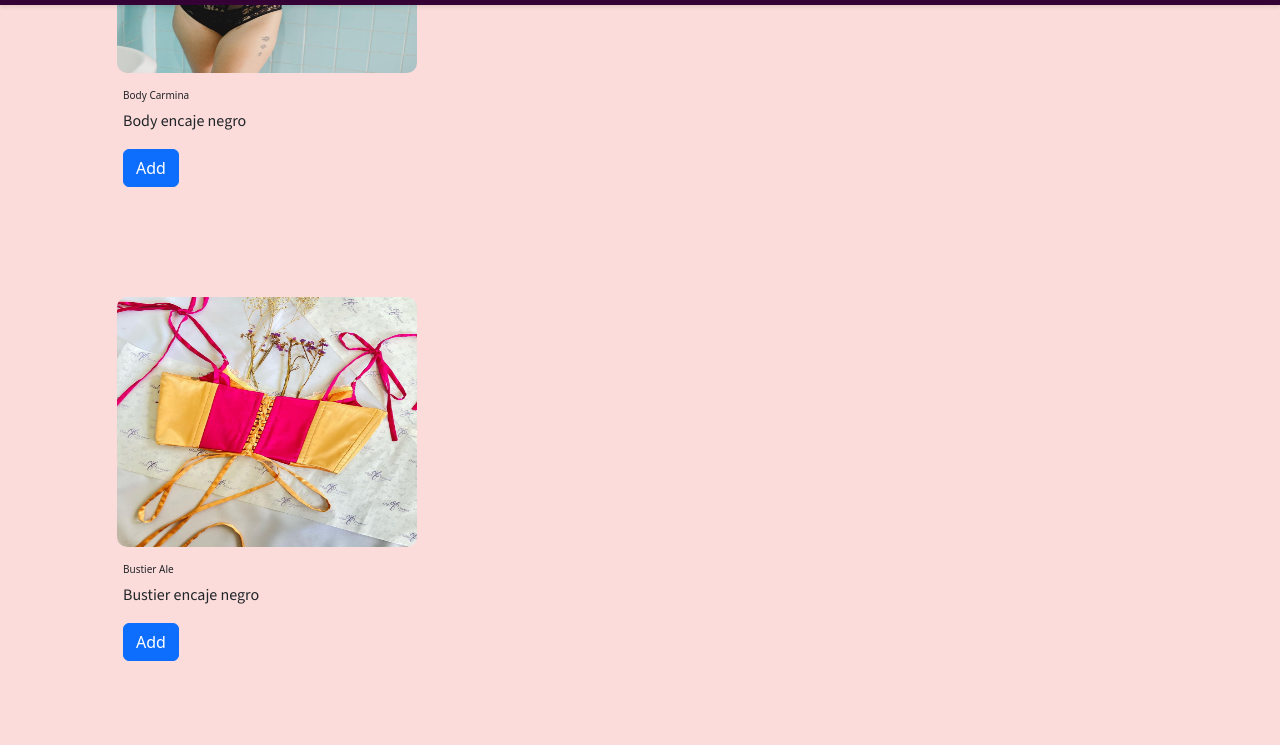
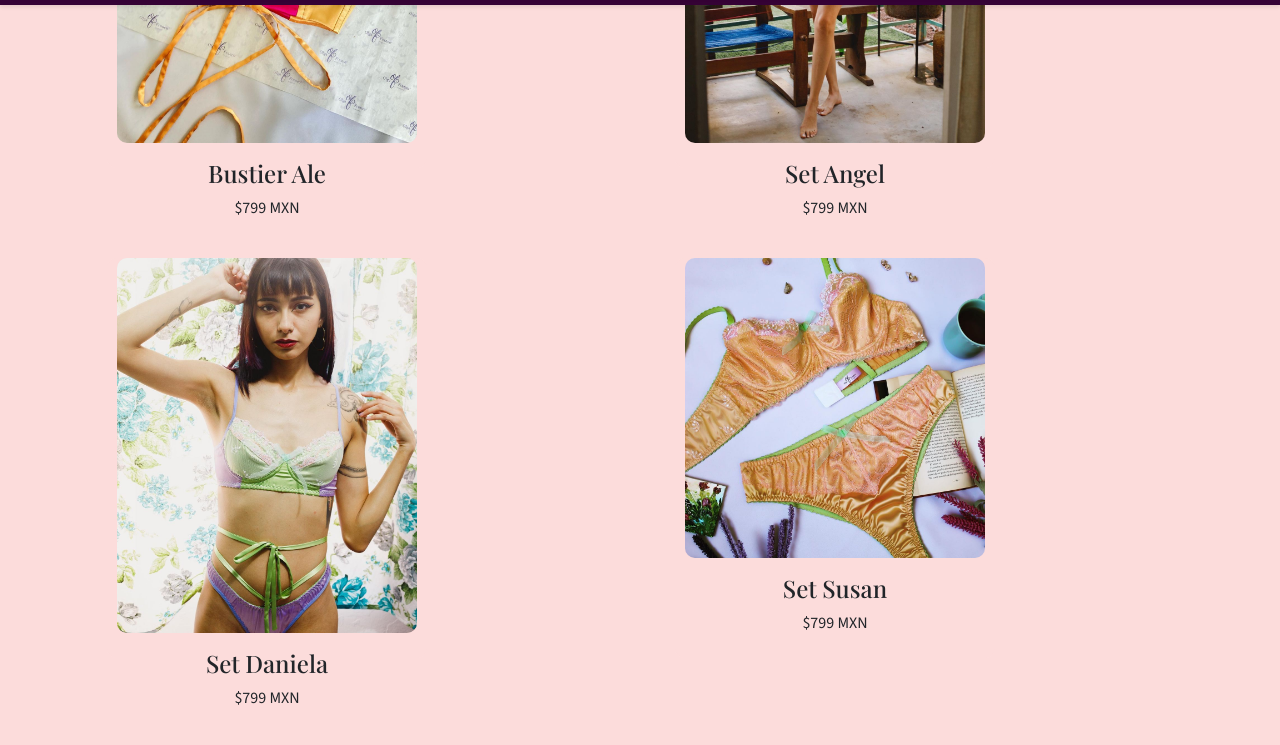
Before and after one commit to Malc-08/chicas-pesadas-vite, a website built with Vite: page src/pages/productos/productos.html in a window 1280 px wide. Shown: the part 795-1540 px from the top of the page. Built offline with nearby package versions, Linux system fonts and the light colour scheme; files whose address does not match are found by name; a web font is replaced by a local one.

Commit message:
Change: arreglo de imagenes

```diff
--- a/js/items.js
+++ b/js/items.js
@@ -1,48 +1,87 @@
-// Initialize a new TaskManager with currentId set to 0
 const itemsController = new ItemsController();
 
-function addItemCard(item){
-    const itemHTML = '<div class="card" style="width: 20rem;">\n' +
-        '    <img src="'+item.imageUrl +'" width="300" height="250"  alt="product image">\n' +
-        '    <div class="card-body">\n' +
-        '        <h5 class="card-title">'+item.name+'</h5>\n' +
-        '        <p class="card-text">'+item.description+'</p>\n' +
-        '        <a href="#" class="btn btn-primary">Add</a>\n' +
-        '    </div>\n' +
-        '</div>\n' +
-        '<br/>';
+function addItemCard(item) {
+    const itemHTML = `
+        <br>
+        <div class="col-card">
+        <div class="card" style="width: 20rem;">
+            <img src="${item.imageUrl}" width="300"  alt="product image">
+            <div class="card-body">
+                <h4 class="card-title">${item.name}</h4>
+                <!--<p class="card-text">${item.description}</p>-->
+                <p class="card-text content-center" >${item.price}</p>
+               <!-- <a href="#" class="btn btn-primary">Add</a>-->
+            </div>
+        </div>
+        </div>
+        <br/>
+    `;
     const itemsContainer = document.getElementById("list-items");
     itemsContainer.innerHTML += itemHTML;
 }
 
-function loadStorageSampleData(){
-    if(!localStorage.getItem("items")){
+function loadStorageSampleData() {
+    if (!localStorage.getItem("items")) {
         const sampleItems = [
             {
-                "name": "Body Damon",
-                "imageUrl": "/img/Body-Damon",
-                "description":"Body encaje vino",
-                "price":"$799.99"
+                name: "Body Damon",
+                imageUrl: "/img/Body-Damon.jpg",
+                description: "Body encaje vino",
+                price: "$799.99 MXN"
             },
             {
-                "name": "Body Carmina",
-                "imageUrl": "public/img/Body-Carmina.jpg",
-                "description":"Body encaje negro",
-                "price":"$799.99"
-
+                name: "Body Carmina",
+                imageUrl: "/img/BodyCarmina(2).jpg",
+                description: "Body encaje negro",
+                price: "$799.99 MXN"
             },
             {
-                "name": "Bustier Ale",
-                "imageUrl": "public/img/Bustier-Ale.jpg",
-                "description":"Bustier encaje negro",
-                "price":"799"
-
+                name: "Bustier Ale",
+                imageUrl: "/img/Bustier-Ale.jpg",
+                description: "Bustier encaje negro",
+                price: "$799 MXN"
             },
             {
-                "name": "Set Angel",
-                "imageUrl": "public/img/Set-Angel.jpg",
-                "description":"Set de encaJE Angel",
-                "price":"799"
+                name: "Set Angel",
+                imageUrl: "/img/Set-Angel.jpg",
+                description: "Set de encaje Angel",
+                price: "$799 MXN"
+            },
+            {
+                name: "Set Daniela",
+                imageUrl: "/img/Set-Daniela.jpg",
+                description: "Set ",
+                price: "$799 MXN"
+            },
+            {
+                name: "Set Susan",
+                imageUrl: "/img/Set-Susan.jpg",
+                description: "Set de encaje Angel",
+                price: "$799 MXN"
+            },
+            {
+                name: "Set Vedette",
+                imageUrl: "/img/Set-Vedette.jpg",
+                description: "Set de encaje Angel",
+                price: "$799 MXN"
+            },
+            {
+                name: "Set Catalina",
+                imageUrl: "/img/Set-Catalina.jpg",
+                description: "Set de encaje Angel",
+                price: "$799 MXN"
+            },
+            {
+                name: "Set Florentina",
+                imageUrl: "/img/Set-Florentina.jpg",
+                description: "Set de encaje Angel",
+                price: "$799 MXN"
+            },
+            {
+                name: "Set Cordelia",
+                imageUrl: "/img/Set-Cordelia.jpg",
+                description: "Set de encaje Angel",
+                price: "$799 MXN"
             }
 
         ];
@@ -50,11 +89,9 @@ function loadStorageSampleData(){
     }
 }
 
-function loadCardsListFromItemsController(){
-    for(var i = 0, size = itemsController.items.length; i < size ; i++){
-        const item = itemsController.items[i];
-        addItemCard(item);
-    }
+function loadCardsListFromItemsController() {
+    const items = itemsController.getItems();
+    items.forEach(item => addItemCard(item));
 }
 
 loadStorageSampleData();
--- a/js/itemsController.js
+++ b/js/itemsController.js
@@ -1,35 +1,34 @@
-
-// Create a ItemsController class
 class ItemsController {
-    // Set up the items and currentId property in the contructor
     constructor(currentId = 0) {
         this.items = [];
         this.currentId = currentId;
     }
 
-    // Create the addItem method
-    addItem(name, description,imageUrl,price) {
+    addItem(name, description, imageUrl, price) {
         const item = {
-            // Increment the currentId property
             id: this.currentId++,
             name: name,
             description: description,
             imageUrl: imageUrl,
             price: price
         };
-
-        // Push the item to the items property
         this.items.push(item);
     }
 
     loadItemsFromLocalStorage() {
-        const storageItems = localStorage.getItem("items")
+        const storageItems = localStorage.getItem("items");
         if (storageItems) {
-            const items = JSON.parse(storageItems)
-            for (var i = 0, size = items.length; i < size; i++) {
-                const item = items[i];
-                this.items.push(item);
-            }
+            const items = JSON.parse(storageItems);
+            items.forEach(item => {
+                this.addItem(item.name, item.description, item.imageUrl, item.price);
+            });
         }
     }
+
+    getItems() {
+        return this.items;
+    }
 }
+
+// Exportar la clase si es necesario
+// export { ItemsController };
--- a/src/pages/productos/productos.css
+++ b/src/pages/productos/productos.css
@@ -79,6 +79,7 @@ html, body {
     display: flex;
     flex-wrap: wrap;
     justify-content: center;
+
   }
 
   .card {
@@ -91,6 +92,7 @@ html, body {
     border-radius: 10px;
     background-color: #FCDCDB;
     border: transparent;
+
   }
 
   .card-inner {
@@ -147,7 +149,22 @@ html, body {
     overflow: hidden;
     text-overflow: ellipsis;
   }
+ .card-text{
+  text-align: center;
+ }
 
+ #list-items {
+    display: flex;
+    flex-wrap: wrap;
+    gap: 20px;
+    justify-content: space-between;
+}
+
+.col-card {
+    flex: 1 1 calc(25% - 20px); /* 25% de ancho menos el espacio entre columnas */
+    box-sizing: border-box;
+    margin-bottom: 20px;
+}
 
 
   /* Estilos del footer personalizado */
--- a/src/pages/productos/productos.html
+++ b/src/pages/productos/productos.html
@@ -63,7 +63,7 @@
 
 
     <div class="container">
-        <h1 class="my-5">Items List</h1>
+        <h1 class="my-5"></h1>
         <div id="list-items"></div>
 
     </div>
@@ -103,10 +103,10 @@
         integrity="sha384-YvpcrYf0tY3lHB60NNkmXc5s9fDVZLESaAA55NDzOxhy9GkcIdslK1eN7N6jIeHz"
         crossorigin="anonymous"></script>
      <!-- Script personalizado para animación -->
-        <script src="/js/itemsController.js"></script>
+        <script  src="/js/itemsController.js"></script>
         <!-- <script src="/js/index.js"></script> -->
 
-        <script src="/js/items.js"></script>
+        <script  src="/js/items.js"></script>
 </body>
 
 </html>
```
Also changed, not shown: public/img/Body Carmina (2).jpg (deleted), public/img/BodyCarmina(2).jpg (added), public/img/SetCatalina(2).jpg (renamed from public/img/Set Catalina (2).jpg).
